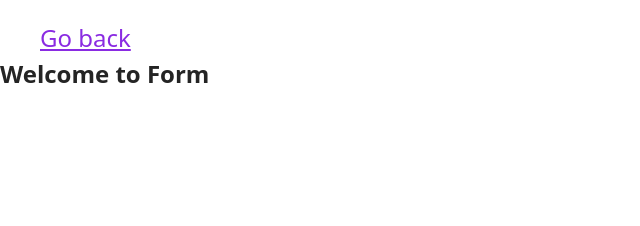
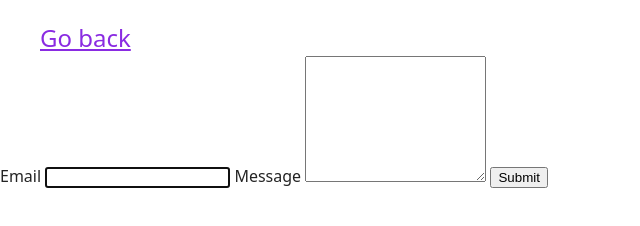
Before and after one commit to RomanBaskov/goit-js-hw-09, a plain HTML site: page 2-form.html in a window 1280 px wide. Shown: the whole page, without its empty margins (0-640 px from the left). Drawn offline with Linux system fonts and the light colour scheme.

Commit message:
Deploying to gh-pages from @ RomanBaskov/goit-js-hw-09@e82775bd7b89e6b9eb902cbf3585dfcf317a37f6 🚀

```diff
--- a/2-form.html
+++ b/2-form.html
@@ -5,14 +5,24 @@
     <meta http-equiv="X-UA-Compatible" content="IE=edge" />
     <meta name="viewport" content="width=device-width, initial-scale=1.0" />
     <title>Form</title>
-    <script type="module" crossorigin src="/goit-js-hw-09/assets/modulepreload-polyfill-B5Qt9EMX.js"></script>
+    <script type="module" crossorigin src="/goit-js-hw-09/2-form.js"></script>
+    <link rel="modulepreload" crossorigin href="/goit-js-hw-09/assets/modulepreload-polyfill-B5Qt9EMX.js">
     <link rel="stylesheet" crossorigin href="/goit-js-hw-09/assets/styles-CJu4IWSk.css">
   </head>
   <body>
     <section class="section">
       <a class="goback" href="./index.html">Go back</a>
-      <h1>Welcome to Form</h1>
     </section>
-
+    <form class="feedback-form" autocomplete="off">
+      <label>
+        Email
+        <input type="email" name="email" autofocus />
+      </label>
+      <label>
+        Message
+        <textarea name="message" rows="8"></textarea>
+      </label>
+      <button class="btn" type="submit">Submit</button>
+    </form>
   </body>
 </html>
--- /dev/null
+++ b/2-form.js
@@ -0,0 +1,2 @@
+import"./assets/modulepreload-polyfill-B5Qt9EMX.js";/* empty css                      */const r="feedback-form-state",t={email:"",message:""},s={form:document.querySelector(".feedback-form")};s.form.addEventListener("input",e=>{t.email=e.currentTarget.elements.email.value,t.message=e.currentTarget.elements.message.value,m(r,t)});function n(){const e=o(r);s.form.elements.email.value=(e==null?void 0:e.email)||"",s.form.elements.message.value=(e==null?void 0:e.message)||""}n();s.form.addEventListener("submit",e=>{if(e.preventDefault(),!t.email||!t.message){alert("Fill please all fields");return}t.email=e.currentTarget.elements.email.value,t.message=e.currentTarget.elements.message.value,console.log(t),e.target.reset(),localStorage.removeItem(r)});function m(e,a){const l=JSON.stringify(a);localStorage.setItem(e,l)}function o(e){const a=localStorage.getItem(e);try{return JSON.parse(a)}catch{return a}}
+//# sourceMappingURL=2-form.js.map
```
Also changed, not shown: 1 other file.
